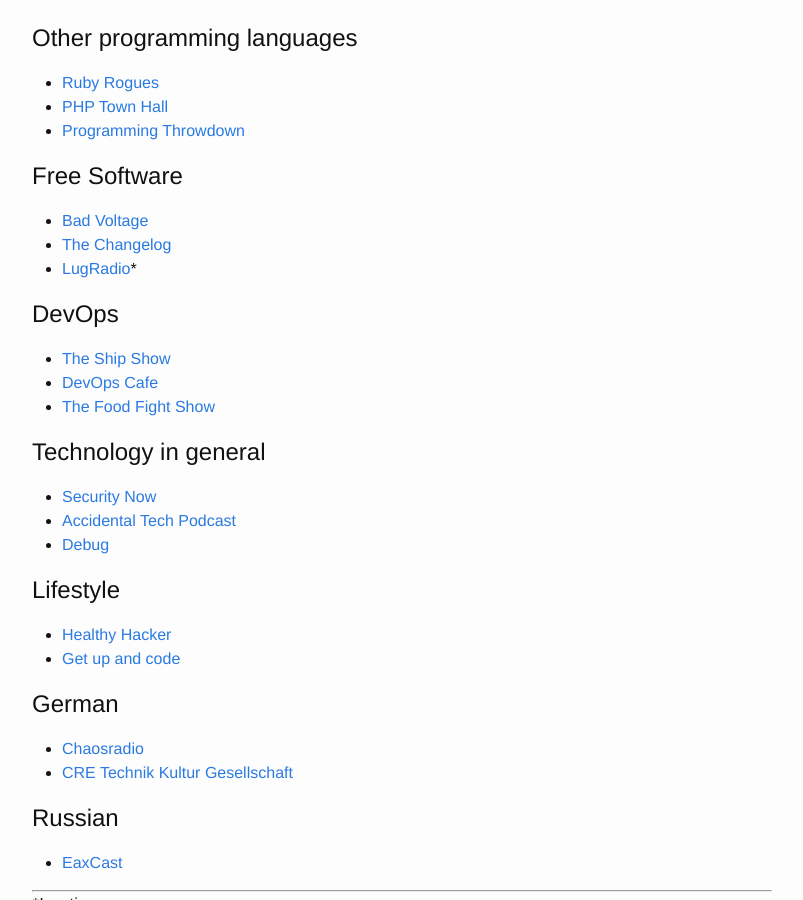
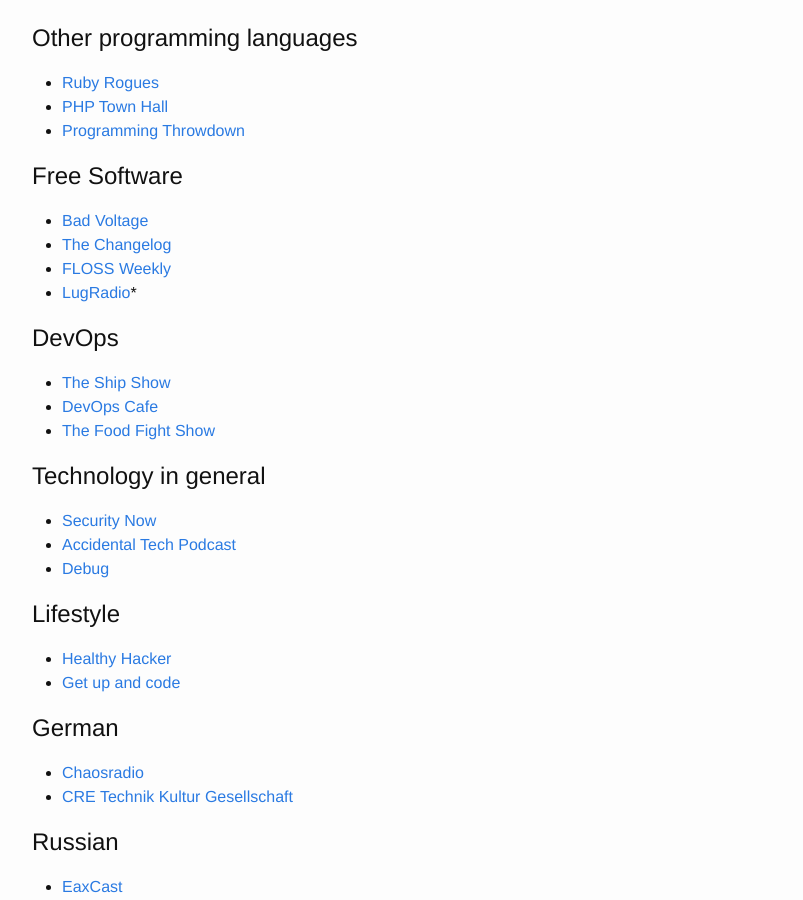
Before and after one commit to ikr/ikr.su-blog, a Jekyll site: the page built from _posts/2014-11-22-my-podcasts-list.markdown, in a window 1280 px wide and 900 px high, scrolled down 840 px. Shown: the whole window, without its empty margins (238-1041 px from the left). Built offline with Jekyll 4.4.1, drawn with Linux system fonts in a browser that asks for light colours; comment, search, counter and statistics services are not loaded.

Commit message:
Add FLOSS Weekly

```diff
--- a/_posts/2014-11-22-my-podcasts-list.markdown
+++ b/_posts/2014-11-22-my-podcasts-list.markdown
@@ -49,6 +49,7 @@
 
 - [Bad Voltage](http://www.badvoltage.org/)
 - [The Changelog](http://thechangelog.com/podcast/)
+- [FLOSS Weekly](http://twit.tv/show/floss-weekly)
 - [LugRadio](http://www.lugradio.org/)*
 
 # DevOps
```
